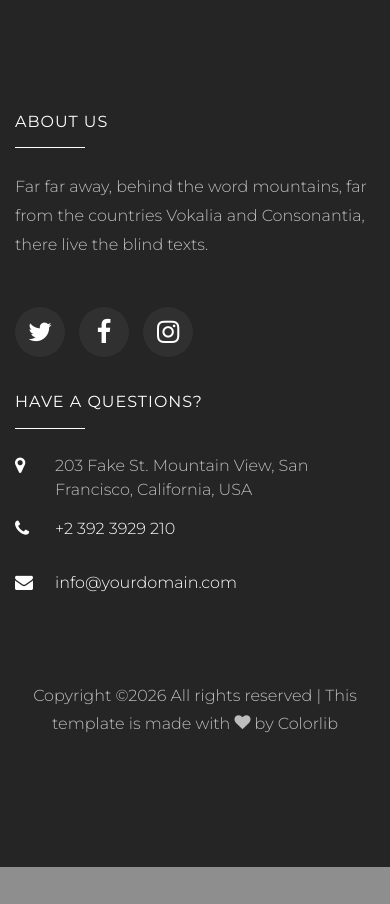
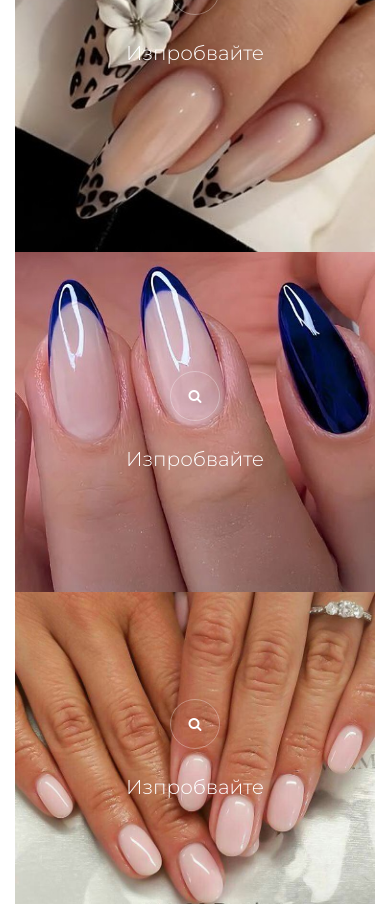
Before and after one commit to pgee-dzi2024/ThemePP_2606, a Django app: page / in a window 390 px wide. Shown: the part 4759-5663 px from the top of the page. Before the commit the page ends 5626 px from the top, so only its background shows below. Run offline with Django 4.2, Linux system fonts and the light colour scheme; some libraries are stand-ins or nearby versions; some web fonts are replaced.

Commit message:
Работа по шаблона

```diff
--- a/DP/main/templates/main/index.html
+++ b/DP/main/templates/main/index.html
@@ -197,6 +197,74 @@
       </div>
     </div>
   </div>
+
+     <!-- Снимка 8 -->
+      <div class="col-md-4 ftco-animate">
+        <a href="#" class="work-entry">
+          <img src="{% static 'Шаблони за маникюри/m8.jpg' %}" class="img-fluid" alt="Дизайн 7">
+          <div class="info d-flex align-items-center">
+            <div>
+              <div class="icon mb-4 d-flex align-items-center justify-content-center">
+                <span class="icon-search"></span>
+              </div>
+              <h3>Изпробвайте</h3>
+            </div>
+          </div>
+        </a>
+      </div>
+    </div>
+  </div>
+
+     <!-- Снимка 9 -->
+      <div class="col-md-4 ftco-animate">
+        <a href="#" class="work-entry">
+          <img src="{% static 'Шаблони за маникюри/m9.jpg' %}" class="img-fluid" alt="Дизайн 7">
+          <div class="info d-flex align-items-center">
+            <div>
+              <div class="icon mb-4 d-flex align-items-center justify-content-center">
+                <span class="icon-search"></span>
+              </div>
+              <h3>Изпробвайте</h3>
+            </div>
+          </div>
+        </a>
+      </div>
+    </div>
+  </div>
+
+     <!-- Снимка 10 -->
+      <div class="col-md-4 ftco-animate">
+        <a href="#" class="work-entry">
+          <img src="{% static 'Шаблони за маникюри/m10.jpg' %}" class="img-fluid" alt="Дизайн 7">
+          <div class="info d-flex align-items-center">
+            <div>
+              <div class="icon mb-4 d-flex align-items-center justify-content-center">
+                <span class="icon-search"></span>
+              </div>
+              <h3>Изпробвайте</h3>
+            </div>
+          </div>
+        </a>
+      </div>
+    </div>
+  </div>
+
+     <!-- Снимка 11 -->
+      <div class="col-md-4 ftco-animate">
+        <a href="#" class="work-entry">
+          <img src="{% static 'Шаблони за маникюри/m11.jpg' %}" class="img-fluid" alt="Дизайн 7">
+          <div class="info d-flex align-items-center">
+            <div>
+              <div class="icon mb-4 d-flex align-items-center justify-content-center">
+                <span class="icon-search"></span>
+              </div>
+              <h3>Изпробвайте</h3>
+            </div>
+          </div>
+        </a>
+      </div>
+    </div>
+  </div>
 </section>
 
 		<section class="ftco-section ftco-counter img" id="section-counter"
@@ -210,8 +278,8 @@
 		            <div class="block-18 text-center">
 		              <div class="text">
 		              	<div class="icon"><span class="flaticon-flower"></span></div>
-		              	<span>Изпробвано</span>
-		                <strong class="number" data-number="5500">0</strong>
+		              	<span>Успешни визуализации</span>
+		                <strong class="number" data-number="4800">0</strong>
 		              </div>
 		            </div>
 		          </div>
@@ -219,11 +287,34 @@
 		            <div class="block-18 text-center">
 		              <div class="text">
 		              	<div class="icon"><span class="flaticon-flower"></span></div>
-		              	<span>Доволни клиенти</span>
+		              	<span>Активни потребители</span>
+		                <strong class="number" data-number="1200">0</strong>
+		              </div>
+		            </div>
+		          </div>
+                  <div class="col-md-6 col-lg-3 d-flex justify-content-center counter-wrap ftco-animate">
+		            <div class="block-18 text-center">
+		              <div class="text">
+		              	<div class="icon"><span class="flaticon-flower"></span></div>
+		              	<span>Изпробвани дизайни</span>
+		                <strong class="number" data-number="5000">0</strong>
+		              </div>
+		            </div>
+		          </div>
+                  <div class="col-md-6 col-lg-3 d-flex justify-content-center counter-wrap ftco-animate">
+		            <div class="block-18 text-center">
+		              <div class="text">
+		              	<div class="icon"><span class="flaticon-flower"></span></div>
+		              	<span>Генерирани изображения</span>
 		                <strong class="number" data-number="4000">0</strong>
 		              </div>
 		            </div>
 		          </div>
+
+
+
+
+
 		        </div>
 		      </div>
         </div>
```
Also changed, not shown: DP/main/static/Шаблони за маникюри/10m_.jpg (added), DP/main/static/Шаблони за маникюри/m10.jpg (added), DP/main/static/Шаблони за маникюри/m11.jpg (added), DP/main/static/Шаблони за маникюри/m11_.jpg (added), DP/main/static/Шаблони за маникюри/m6.jpeg (deleted), DP/main/static/Шаблони за маникюри/m9.jpg (added), DP/main/static/Шаблони за маникюри/m9_.jpg (added).
